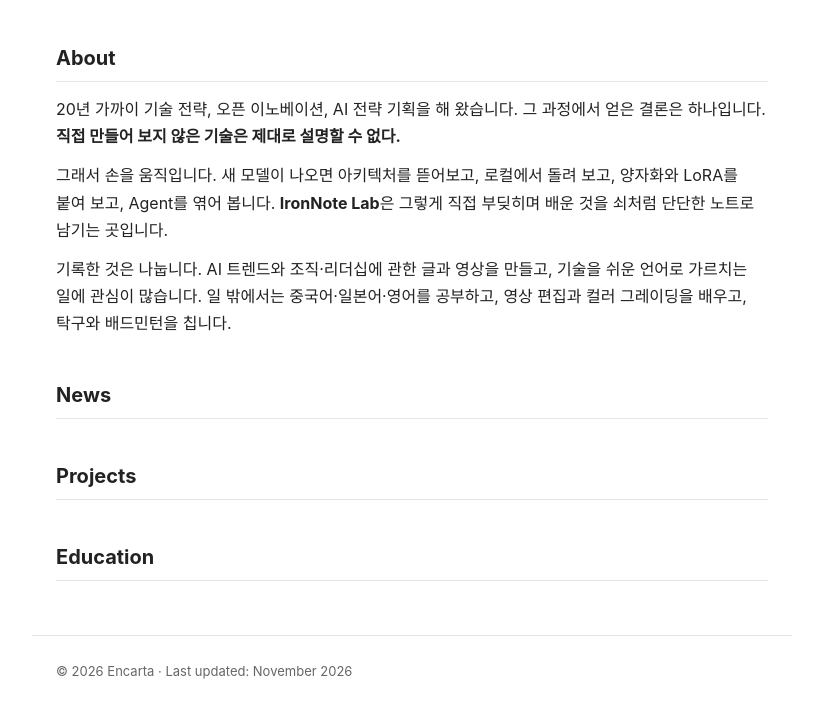
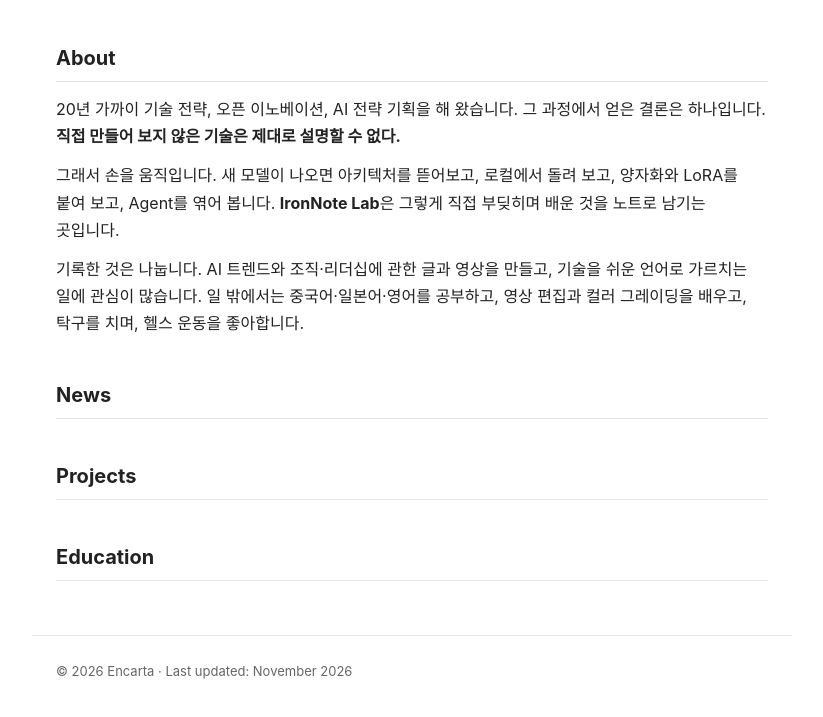
Before and after one commit to ironnotelab/ironnotelab.github.io, a plain HTML site: page index.html in a window 1280 px wide. Shown: the part 187-904 px from the top of the page, without its empty margins (228-1051 px from the left). Drawn offline with Linux system fonts and the light colour scheme; a web font is replaced by a local one.

Commit message:
Tweak About wording
Co-Authored-By: Claude Opus 5.5 <noreply@anthropic.com>
Claude-Session: https://claude.ai/code/session_01KYDZbpae4Zjdb4Zv9YAgrH

```diff
--- a/index.html
+++ b/index.html
@@ -57,8 +57,8 @@
   <section>
     <h2>About</h2>
     <p>20년 가까이 기술 전략, 오픈 이노베이션, AI 전략 기획을 해 왔습니다. 그 과정에서 얻은 결론은 하나입니다. <b>직접 만들어 보지 않은 기술은 제대로 설명할 수 없다.</b></p>
-    <p>그래서 손을 움직입니다. 새 모델이 나오면 아키텍처를 뜯어보고, 로컬에서 돌려 보고, 양자화와 LoRA를 붙여 보고, Agent를 엮어 봅니다. <b>IronNote Lab</b>은 그렇게 직접 부딪히며 배운 것을 쇠처럼 단단한 노트로 남기는 곳입니다.</p>
-    <p>기록한 것은 나눕니다. AI 트렌드와 조직·리더십에 관한 글과 영상을 만들고, 기술을 쉬운 언어로 가르치는 일에 관심이 많습니다. 일 밖에서는 중국어·일본어·영어를 공부하고, 영상 편집과 컬러 그레이딩을 배우고, 탁구와 배드민턴을 칩니다.</p>
+    <p>그래서 손을 움직입니다. 새 모델이 나오면 아키텍처를 뜯어보고, 로컬에서 돌려 보고, 양자화와 LoRA를 붙여 보고, Agent를 엮어 봅니다. <b>IronNote Lab</b>은 그렇게 직접 부딪히며 배운 것을 노트로 남기는 곳입니다.</p>
+    <p>기록한 것은 나눕니다. AI 트렌드와 조직·리더십에 관한 글과 영상을 만들고, 기술을 쉬운 언어로 가르치는 일에 관심이 많습니다. 일 밖에서는 중국어·일본어·영어를 공부하고, 영상 편집과 컬러 그레이딩을 배우고, 탁구를 치며, 헬스 운동을 좋아합니다.</p>
   </section>
 
   <section>
```
